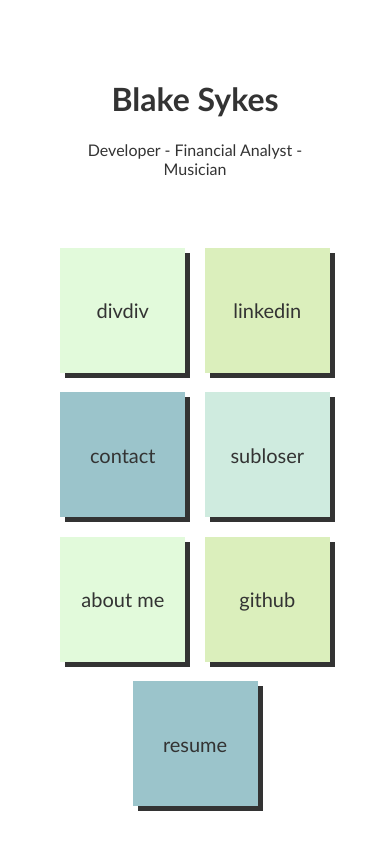
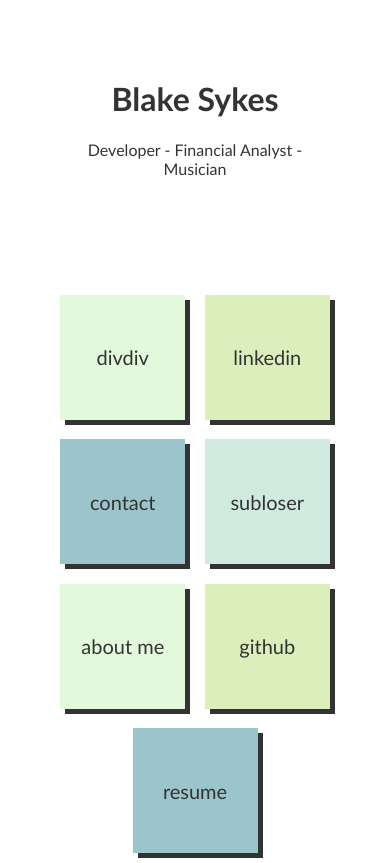
Before and after one commit to psych0sykes/react-portfolio, a React (Create React App) app in the folder client/: page / in a window 390 px wide. Built offline with nearby package versions, Linux system fonts and the light colour scheme.

Commit message:
Fixed the animation specs to move the menu out of the way of content on large screens and mobile screens. Added content to ItemDisplay.

```diff
--- a/client/src/animations/style.css
+++ b/client/src/animations/style.css
@@ -1,5 +1,5 @@
 .moveMenu {
-    position: relative;
+    position: absolute;
     animation-name: moveMenu;
     animation-duration: 2s;
     animation-timing-function: ease-in-out;
@@ -8,6 +8,6 @@
 }
 
 @keyframes moveMenu {
-    0% {top: 0px;}
-    100% {top: 300px;}
+    0% {top: 275px;}
+    100% {top: 525px;}
 }
--- a/client/src/components/ItemDisplay/index.js
+++ b/client/src/components/ItemDisplay/index.js
@@ -17,7 +17,11 @@
             <div className='itemIcon'>
                 <ImageOrColor icon={props.item.background[0]} itemColor={props.itemColor}/>
             </div>
-            <div className='itemContent'>wow</div>
+            <div className='itemContent'>
+                <h1>{props.item.title}</h1>
+                <p>{props.item.description}</p>
+                <a href={props.item.url}>{props.item.urlText}</a>
+            </div>
         </div>
     )
 };
--- a/client/src/components/ItemMenu/style.css
+++ b/client/src/components/ItemMenu/style.css
@@ -3,6 +3,12 @@
     flex-wrap: wrap;
     padding-top: 10px;
     justify-content: center;
+    position: absolute;
+    top: 275px;
+    left: 0;
+    right: 0;
+    margin: auto;
+    z-index: 2;
 }
 .menuItem {
     width: 125px;
```
